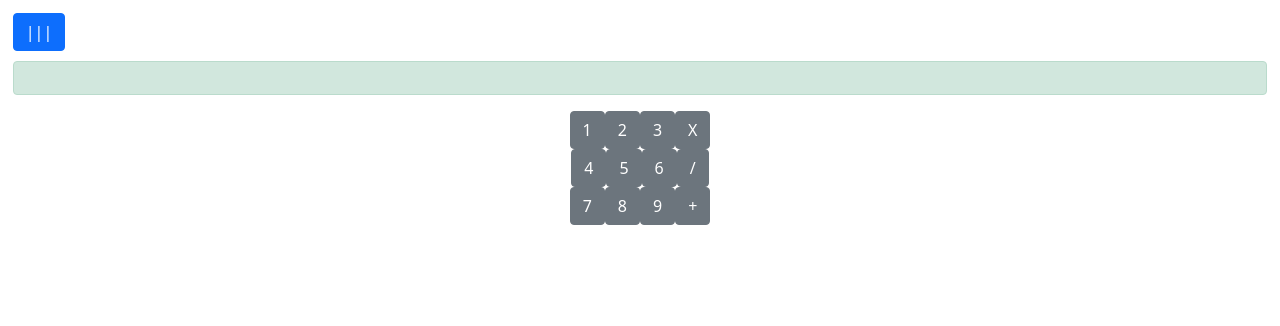
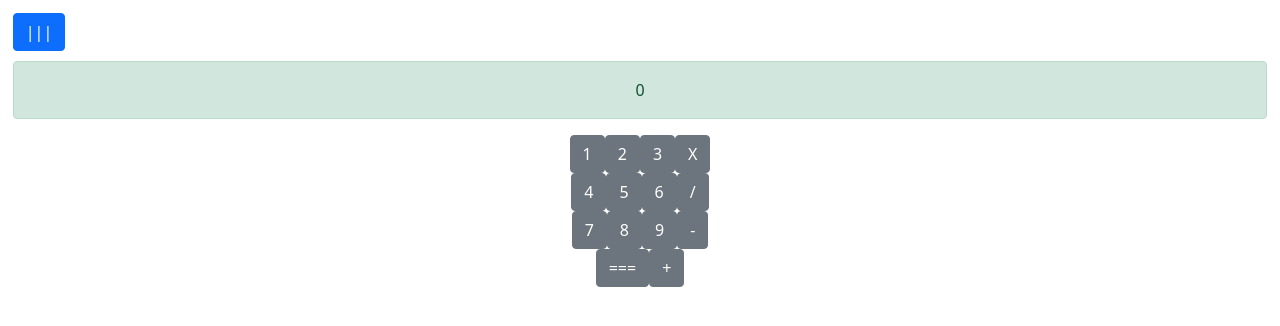
Before and after one commit to JacobWencloff/TasQues, a React (Create React App) app: page /calculator in a window 1280 px wide. Shown: the top 326 px of the page. Built offline with nearby package versions, Linux system fonts and the light colour scheme.

Commit message:
fixed a bug with the calculator along with edited the readme

```diff
--- a/src/App.js
+++ b/src/App.js
@@ -17,7 +17,7 @@ function App() {
       <Links/>
       <main>
         <Routes>
-          <Route path='' element={<Home />} />
+          <Route path='/' element={<Home />} />
           <Route path='/search' element={<DevSearch />} />
           <Route path='/todoList' element={<ToDoList />} />
           <Route path='/calculator' element={<Calculator />} />
--- a/src/Components/Calculator.js
+++ b/src/Components/Calculator.js
@@ -3,7 +3,7 @@ import { Button, Alert } from 'reactstrap'
 import { useState } from 'react'
 
 export default function Calculator() {
-  let [functionLine, setFunctionLine] = useState('')
+  let [functionLine, setFunctionLine] = useState(0)
 
   let [operator, setOperator] = useState('+')
 
@@ -11,14 +11,14 @@ export default function Calculator() {
     e.preventDefault()
     let requestedVal = Number(e.target.innerText)
 
-    if(functionLine === ''){
+    if(functionLine === 0){
       setFunctionLine(requestedVal)
     }
 
     if(operator === '+'){
-       setFunctionLine(functionLine + requestedVal)
+      setFunctionLine(functionLine + requestedVal)
     }else if(operator === '-' ){
-       setFunctionLine(functionLine - requestedVal)
+      setFunctionLine(functionLine - requestedVal)
     }else if(operator === 'X'){
       setFunctionLine(functionLine * requestedVal)
     }else if(operator === '/'){
@@ -29,6 +29,7 @@ export default function Calculator() {
     // setFunctionLine(functionLine + requestedVal)
     // console.log(functionLine)
   }
+  console.log(functionLine)
   const handleOp = (e) =>{
     let requestedOp = e.target.innerText
     setOperator(requestedOp)
@@ -53,6 +54,8 @@ export default function Calculator() {
         <Button onClick={handleNum}>7</Button>
         <Button onClick={handleNum}>8</Button>
         <Button onClick={handleNum}>9</Button>
+        <Button onClick={handleOp}>-</Button><br/>
+        <Button onClick={handleOp}>===</Button>
         <Button onClick={handleOp}>+</Button>
       </div>
     </div>
--- a/src/Components/Links.js
+++ b/src/Components/Links.js
@@ -19,7 +19,7 @@ export default function Links() {
                 <Offcanvas isOpen={isActive} direction='start'>
                     <OffcanvasBody onClick={handleToggle}>
                         <div className='test'>
-                            <Link to=""><Button color="primary">Home</Button></Link><br />
+                            <Link to="/"><Button color="primary">Home</Button></Link><br />
                             <Link to='/search'><Button color="primary">Search</Button></Link><br />
                             <Link to='/todoList'><Button color="primary">ToDo List</Button></Link><br />
                             <Link to='/calculator'><Button color="primary">Calculator</Button></Link><br />
```
Also changed, not shown: 1 other file (tests, documents, lock files or other folders).
